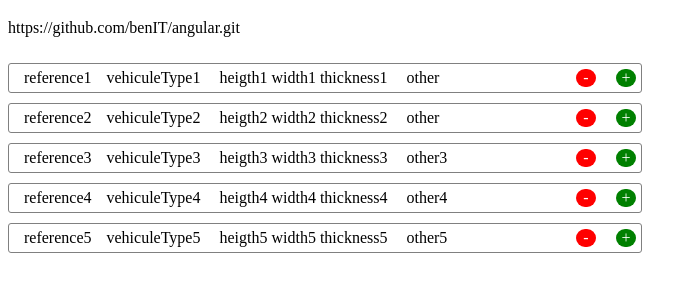
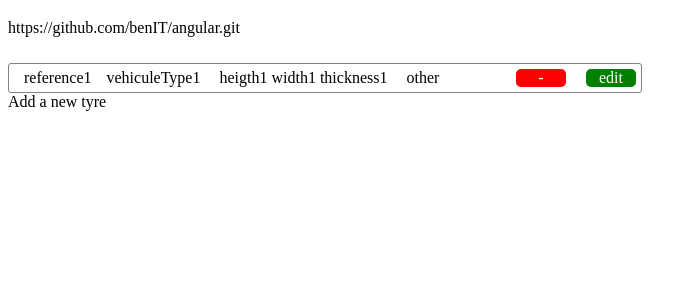
Before and after one commit to benIT/angular, a plain HTML site: page index.html in a window 1280 px wide. Shown: the part 61-352 px from the top of the page, without its empty margins (0-697 px from the left). Drawn offline with Linux system fonts and the light colour scheme.

Commit message:
todo : finish :js

```diff
--- a/index.html
+++ b/index.html
@@ -18,59 +18,33 @@
 				<thickness>thickness1</thickness>
 			</pattern>
 			<other>other</other>
-			<event action="add">+</event>
-			<event action="remove">-</event>
-
-		</tyre>
-		<tyre>
-			<reference>reference2</reference>
-			<vehiculeType>vehiculeType2</vehiculeType>
-			<pattern>
-				<heigth>heigth2</heigth>
-				<width>width2</width>
-				<thickness>thickness2</thickness>
-			</pattern>
-			<other>other</other>
-			<event action="add">+</event>
-			<event action="remove">-</event>
-		</tyre>
-		<tyre>
-			<reference>reference3</reference>
-			<vehiculeType>vehiculeType3</vehiculeType>
-			<pattern>
-				<heigth>heigth3</heigth>
-				<width>width3</width>
-				<thickness>thickness3</thickness>
-			</pattern>
-			<other>other3</other>
-			<event action="add">+</event>
-			<event action="remove">-</event>
-		</tyre>
-		<tyre>
-			<reference>reference4</reference>
-			<vehiculeType>vehiculeType4</vehiculeType>
-			<pattern>
-				<heigth>heigth4</heigth>
-				<width>width4</width>
-				<thickness>thickness4</thickness>
-			</pattern>
-			<other>other4</other>
-			<event action="add">+</event>
-			<event action="remove">-</event>
-		</tyre>
-		<tyre>
-			<reference>reference5</reference>
-			<vehiculeType>vehiculeType5</vehiculeType>
-			<pattern>
-				<heigth>heigth5</heigth>
-				<width>width5</width>
-				<thickness>thickness5</thickness>
-			</pattern>
-			<other>other5</other>
-			<event action="add">+</event>
+			<event action="edit">edit</event>
 			<event action="remove">-</event>
 		</tyre>
 	</list>
+
+
+	<tyre class="form">
+		<input type="text" name="reference" placeholder="reference">
+		<input type="text" name="vehiculeType" placeholder="vehiculeType">
+		<input type="text" name="heigth" placeholder="heigth">
+		<input type="text" name="width" placeholder="width">
+		<input type="text" name="thickness" placeholder="thickness">
+		<input type="text" name="other" placeholder="other">
+
+		<!--<vehiculeType>vehiculeType1</vehiculeType>
+		<pattern>
+			<heigth>heigth1</heigth>
+			<width>width1</width>
+			<thickness>thickness1</thickness>
+		</pattern>
+		<other>other</other>
+	-->
+		<event action="save">save</event>
+	</tyre>
+
+	<event action="add">Add a new tyre</event>
+
 	<script type="text/javascript" src="js/lib.js"></script>
 	<script type="text/javascript" src="js/main.js"></script>
 </body>
--- a/js/main.js
+++ b/js/main.js
@@ -3,10 +3,27 @@ for (var i = 0; i < tyres.length; i++) {
 	console.log(tyres[i].innerText) ;
 };
 
-on('event[action="add"]','click', function () {
+on('event[action="edit"]','click', function () {
 	console.log(new Date()) ;
 });
 
-off('event[action="add"]','click',function(){
+off('event[action="edit"]','click',function(){
 	console.log('inactive');
 }) ;
+
+on('event[action="add"]','click', function () {
+	$('.form')[0].className += " visible" ;
+});
+
+on('event[action="save"]','click', function () {
+	$('.form')[0].className = "form" ;
+	var tyre = document.createElement('tyre');
+	tyre.innerText += '<reference>'+$('.form input[name="reference"]')[0].value+'</reference>' ;
+	tyre.innerText += '<vehiculeType>'+$('.form input[name="vehiculeType"]')[0].value+'</vehiculeType>' ;
+	tyre.innerText += '<heigth>'+$('.form input[name="heigth"]')[0].value+'</heigth>' ;
+	tyre.innerText += '<width>'+$('.form input[name="width"]')[0].value+'</width>' ;
+	tyre.innerText += '<thickness>'+$('.form input[name="thickness"]')[0].value+'</thickness>' ;
+	tyre.innerText += '<other>'+$('.form input[name="other"]')[0].value+'</other>' ;
+	tyre += '</tyre>' ;
+	$('list')[0].appendChild(tyre) ;
+});
--- a/style.css
+++ b/style.css
@@ -22,21 +22,33 @@ tyre > * {
 }
 
 
-event[action='add'], event[action='remove'] {
+event[action='edit'], event[action='remove'], event[action='save'] {
 	cursor: pointer;
-	width: 20px;
+	width: 50px;
 	display: inline-block;
 	color: white;
-	border-radius: 10px;
+	border-radius: 5px;
 	text-align: center;
 	float: right;
 	margin-right: 5px;
 }
 
-event[action='add'] {
+event[action='edit'] {
 	background-color: green;
 }
 
 event[action='remove'] {
 	background-color: red;
 }
+
+event[action='save'] {
+	background-color: gold;
+}
+
+.form {
+	display: none ;
+}
+
+.visible {
+	display: block;  ;
+}
```
